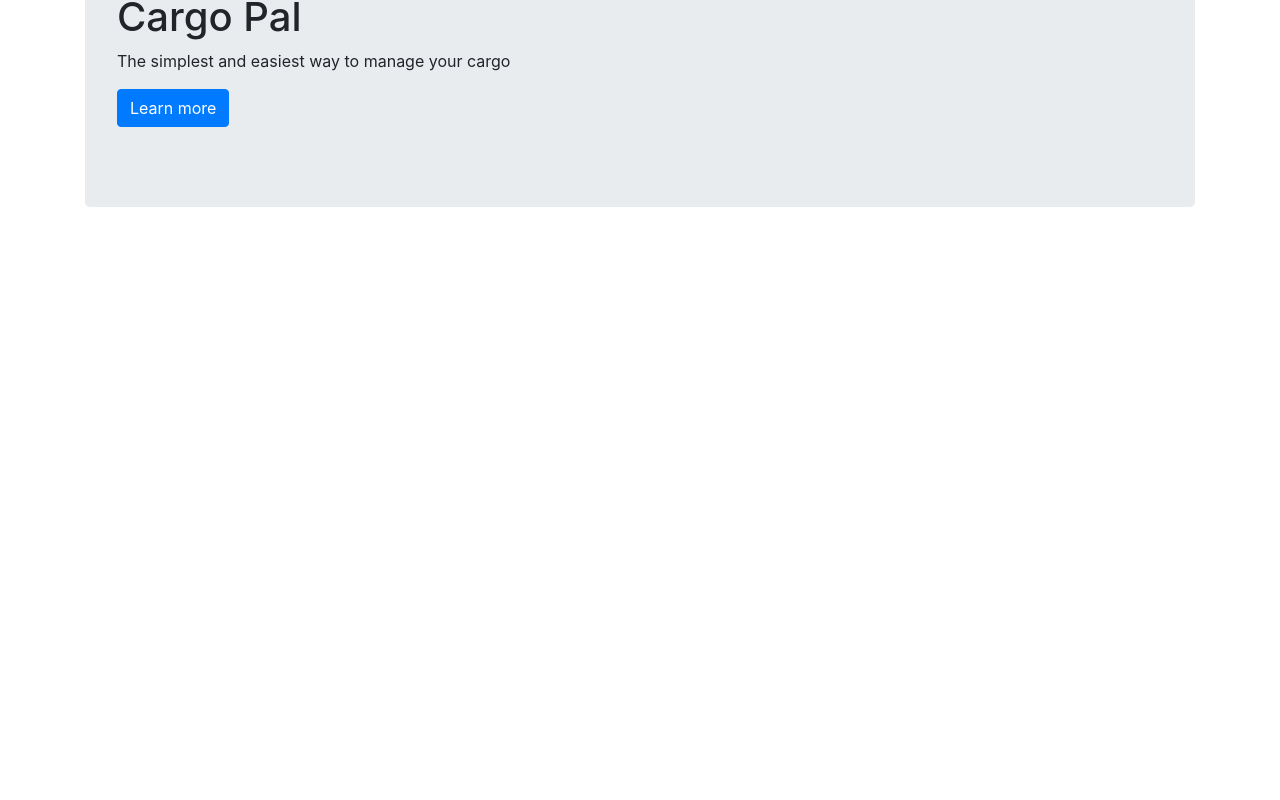
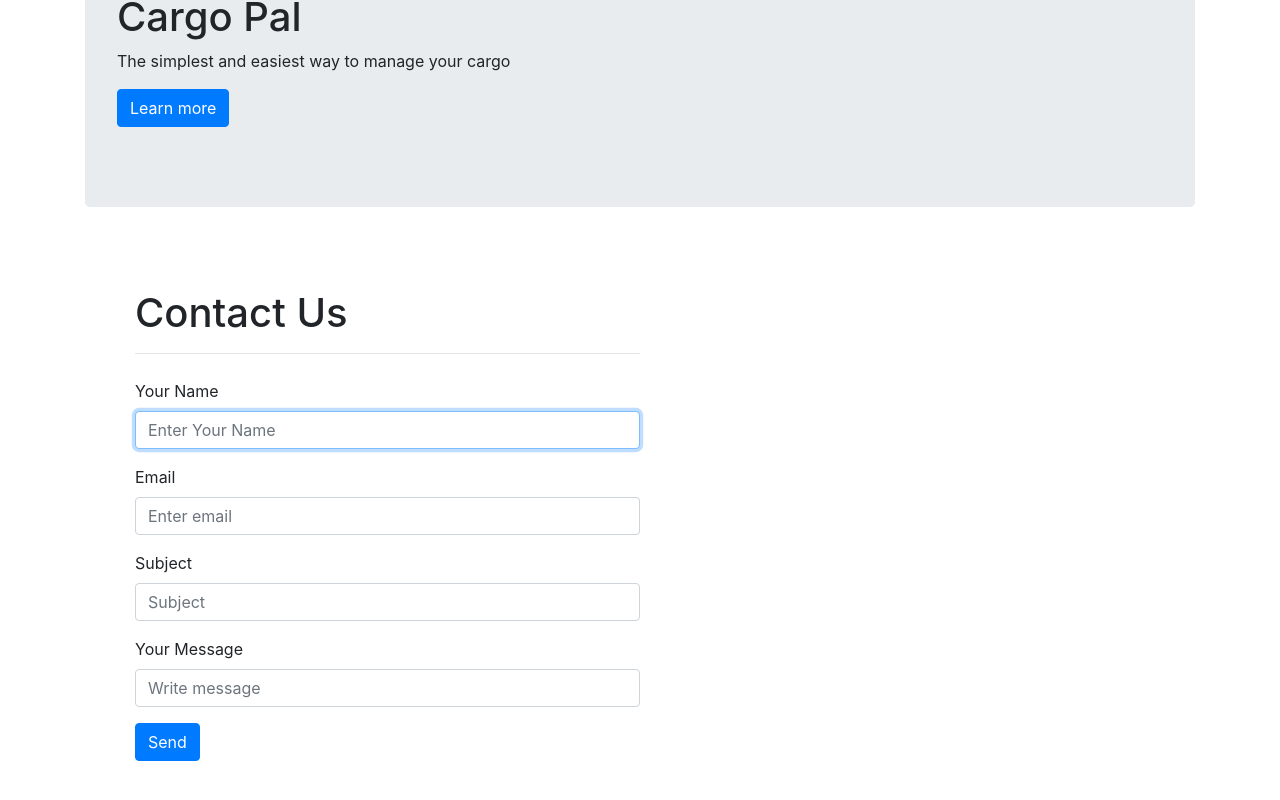
Before and after one commit to sanoj23/cargopal, a React (Create React App) app in the folder cargoPal/ClientApp/: page /home in a window 1280 px wide. Shown: the part 751-1551 px from the top of the page. Before the commit the page ends 1005 px from the top, so only its background shows below. Built offline with nearby package versions, Linux system fonts and the light colour scheme.

Commit message:
contact us

```diff
--- /dev/null
+++ b/cargoPal/ClientApp/src/components/ContactUsForm.jsx
@@ -0,0 +1,135 @@
+import React, { Component } from "react";
+import { Form, Button, Row, Col } from "react-bootstrap";
+import { Formik } from "formik";
+import * as Yup from "yup";
+
+import FormInput from "./form/formInput";
+
+class ContactUsForm extends Component {
+  state = {};
+
+  componentDidMount() {
+    // get current logge in user details
+  }
+
+  componentDidUpdate(prevProps) {
+    if (prevProps.auth.data !== this.auth.data) {
+      this.setState({ user: this.auth.data });
+    }
+  }
+
+  render() {
+    const validationSchema = Yup.object().shape({
+      name: Yup.string().required().label("Your Name"),
+      email: Yup.string().required().email().label("Email"),
+      subject: Yup.string().required().label().label("Subject"),
+      message: Yup.string().required().label("Message"),
+    });
+
+    return (
+      <>
+        <Formik
+          initialValues={{
+            name: "",
+            email: "",
+            subject: "",
+            message: "",
+          }}
+          //onSubmit={}
+          validationSchema={validationSchema}
+        >
+          {({
+            handleChange,
+            handleSubmit,
+            errors,
+            setFieldTouched,
+            touched,
+          }) => (
+            <Form
+              style={{
+                padding: 50,
+                backgroundColor: "white",
+                display: "flex",
+              }}
+            >
+              <div style={{ width: "50%" }}>
+                <h1>Contact Us</h1>
+                <hr style={{ marginBottom: 25 }} />
+
+                <Row>
+                  <Col>
+                    <FormInput
+                      autoFocus
+                      id="Name"
+                      name="Name"
+                      type="text"
+                      label="Your Name"
+                      placeholder="Enter Your Name"
+                      onBlur={() => setFieldTouched("Name")}
+                      onChange={handleChange("Name")}
+                      errors={errors.name}
+                      touched={touched.name}
+                    />
+                  </Col>
+                </Row>
+
+                <Row>
+                  <Col>
+                    <FormInput
+                      id="email"
+                      name="email"
+                      type="email"
+                      label="Email"
+                      placeholder="Enter email"
+                      onBlur={() => setFieldTouched("email")}
+                      onChange={handleChange("email")}
+                      errors={errors.email}
+                      touched={touched.email}
+                    />
+                  </Col>
+                </Row>
+
+                <Row>
+                  <Col>
+                    <FormInput
+                      id="subject"
+                      name="subject"
+                      type="text"
+                      label="Subject"
+                      placeholder="Subject"
+                      onBlur={() => setFieldTouched("subject")}
+                      onChange={handleChange("subject")}
+                      errors={errors.subject}
+                      touched={touched.subject}
+                    />
+                  </Col>
+                </Row>
+
+                <Row>
+                  <Col>
+                    <FormInput
+                      id="message"
+                      name="message"
+                      type="textArea"
+                      label="Your Message"
+                      placeholder="Write message "
+                      onBlur={() => setFieldTouched("message")}
+                      onChange={handleChange("message")}
+                      errors={errors.message}
+                      touched={touched.message}
+                    />
+                  </Col>
+                </Row>
+                <Button variant="primary" onClick={handleSubmit}>
+                  Send
+                </Button>
+              </div>
+            </Form>
+          )}
+        </Formik>
+      </>
+    );
+  }
+}
+
+export default ContactUsForm;
--- a/cargoPal/ClientApp/src/screens/homeScreen.jsx
+++ b/cargoPal/ClientApp/src/screens/homeScreen.jsx
@@ -1,6 +1,8 @@
-import React from 'react';
-import { Button, Carousel, Jumbotron } from 'react-bootstrap';
-import Screen from '../components/screen';
+import React from "react";
+import { Button, Carousel, Jumbotron } from "react-bootstrap";
+import Screen from "../components/screen";
+
+import ContactUsForm from "../components/ContactUsForm";
 
 export default function HomeScreen(props) {
   return (
@@ -9,7 +11,7 @@ export default function HomeScreen(props) {
         <Carousel.Item>
           <img
             className="d-block w-100"
-            src={require('../assets/commons/LandingImage.jpg')}
+            src={require("../assets/commons/LandingImage.jpg")}
             alt="First slide"
             height={500}
           />
@@ -21,7 +23,7 @@ export default function HomeScreen(props) {
         <Carousel.Item>
           <img
             className="d-block w-100"
-            src={require('../assets/commons/background.jpeg')}
+            src={require("../assets/commons/background.jpeg")}
             alt="Third slide"
             height={500}
           />
@@ -32,7 +34,6 @@ export default function HomeScreen(props) {
           </Carousel.Caption>
         </Carousel.Item>
       </Carousel>
-
       <Jumbotron>
         <h1>Cargo Pal</h1>
         <p>The simplest and easiest way to manage your cargo</p>
@@ -40,6 +41,43 @@ export default function HomeScreen(props) {
           <Button variant="primary">Learn more</Button>
         </p>
       </Jumbotron>
+
+      <ContactUsForm />
+
+      {/* <Card border="info">
+        <Card.Header textSize="large">Contact Us</Card.Header>
+        <Card.Body>
+          <Form>
+            <Form.Group controlId="contactUs.ControlTextarea1">
+              <Form.Label>Your Name</Form.Label>
+              <Form.Control as="textarea" rows="1" />
+            </Form.Group>
+
+            <Form.Group controlId="formBasicEmail">
+              <Form.Label>Email address</Form.Label>
+              <Form.Control type="email" placeholder="Enter email" />
+              <Form.Text className="text-muted">
+                We'll never share your email with anyone else.
+              </Form.Text>
+            </Form.Group>
+
+            <Form.Group controlId="contactUs.ControlTextarea1">
+              <Form.Label>Subject</Form.Label>
+              <Form.Control as="textarea" rows="2" />
+            </Form.Group>
+
+            <Form.Group controlId="contactUsForm.ControlTextarea2">
+              <Form.Label>Message</Form.Label>
+              <Form.Control as="textarea" rows="10" />
+            </Form.Group>
+          </Form>
+          <p>
+            <Button variant="primary" onClick={() => {}}>
+              Send
+            </Button>
+          </p>
+        </Card.Body>
+      </Card> */}
     </Screen>
   );
 }
```
